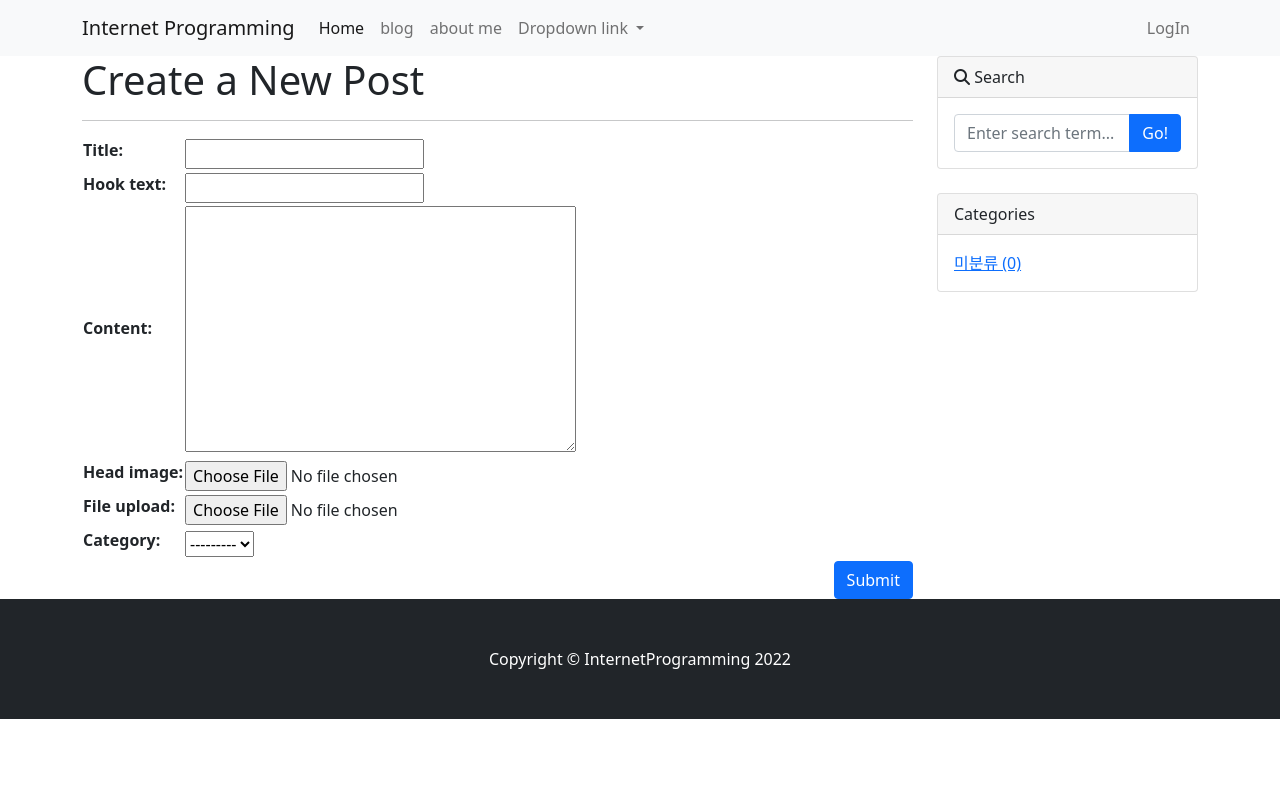
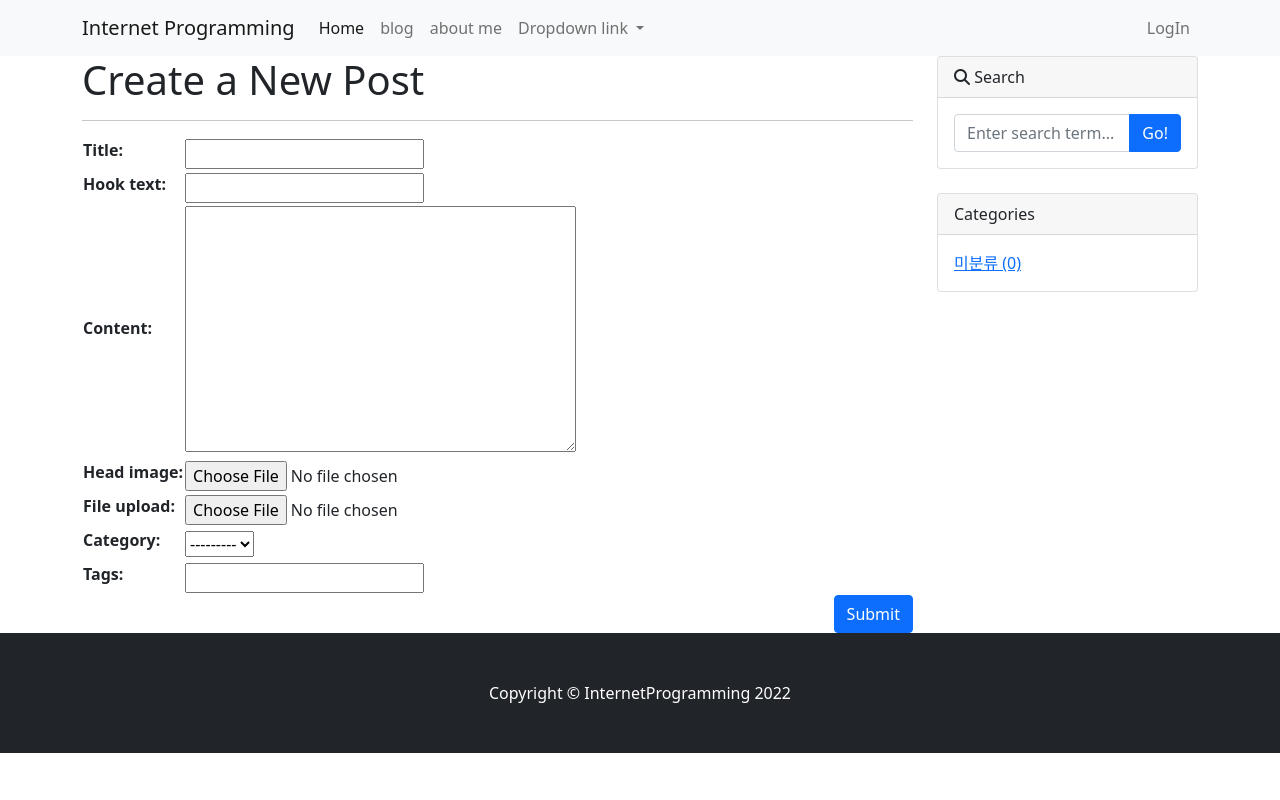
Before and after one commit to imddoy/Django22, a Django app: page /blog/create_post/ in a window 1280 px wide. Run offline with Django 4.2, Linux system fonts and the light colour scheme; the visitor is signed in with stand-in values (Sample User, id 1); data that the repository does not hold is empty; some libraries are stand-ins or nearby versions.

Commit message:
태그 선택란 추가하기

```diff
--- a/blog/templates/blog/post_detail.html
+++ b/blog/templates/blog/post_detail.html
@@ -16,7 +16,7 @@
             <div class="text-muted fst-italic mb-2">Posted on {{post.created_at | date:"Y-m-d h:m:s" }} by {{post.author | upper}}</div>
             <!-- Post categories-->
             {% if post.category %}
-            <a class="badge bg-secondary text-decoration-none link-light" href="/blog/{{post.category.get_absolute_url}}">
+            <a class="badge bg-secondary text-decoration-none link-light" href="{{post.category.get_absolute_url}}">
                 {{post.category}}</a>
             {% else %}
             <a class="badge bg-secondary text-decoration-none link-light" href="/blog/category/no_category/">미분류</a>
--- a/blog/templates/blog/post_form.html
+++ b/blog/templates/blog/post_form.html
@@ -11,6 +11,12 @@
         {% csrf_token %}
         <table>
             {{form}}
+            <tr>
+                <th><label for="id_tags">Tags:</label></th>
+                <td>
+                    <input id="id_tags" type="text" name="tags_str">
+                </td>
+            </tr>
         </table>
         <button type="submit" class="btn btn-primary float-right">Submit</button>
     </form>
--- a/blog/templates/blog/post_update_form.html
+++ b/blog/templates/blog/post_update_form.html
@@ -11,6 +11,12 @@
         {% csrf_token %}
         <table>
             {{form}}
+            <tr>
+                <th><label for="id_tags">Tags:</label></th>
+                <td>
+                    <input id="id_tags" type="text" name="tags_str" value="{{tags_str_default}}">
+                </td>
+            </tr>
         </table>
         <button type="submit" class="btn btn-primary float-right">Submit</button>
     </form>
--- a/blog/views.py
+++ b/blog/views.py
@@ -3,11 +3,12 @@ from .models import Post, Category, Tag
 from django.views.generic import ListView, DetailView, CreateView, UpdateView
 from django.contrib.auth.mixins import LoginRequiredMixin, UserPassesTestMixin
 from django.core.exceptions import PermissionDenied
+from django.utils.text import slugify
 
 # Create your views here.
 class PostUpdate(LoginRequiredMixin, UpdateView):
     model = Post
-    fields = ['title', 'hook_text', 'content', 'head_image', 'file_upload', 'category', 'tags']
+    fields = ['title', 'hook_text', 'content', 'head_image', 'file_upload', 'category']
     template_name = 'blog/post_update_form.html'
 
     def dispatch(self, request, *args, **kwargs):
@@ -16,8 +17,30 @@ class PostUpdate(LoginRequiredMixin, UpdateView):
         else:
             raise PermissionDenied
 
+    def form_valid(self, form):
+        response = super(PostUpdate,self).form_valid(form)
+        self.object.tags.clear()
+        tags_str = self.request.POST.get('tags_str')
+        if tags_str:
+            tags_str = tags_str.strip()  # 맨 앞뒤 공백 제거
+            tags_str = tags_str.replace(',', ';')  # ,를 ;로 변경
+            tag_list = tags_str.split(';')
+            for t in tag_list:
+                t = t.strip()
+                tag, is_tag_created = Tag.objects.get_or_create(name=t)
+                if is_tag_created:
+                    tag.slug = slugify(t, allow_unicode=True)
+                    tag.save()
+                self.object.tags.add(tag)
+        return response
+
     def get_context_data(self, *, object_list=None, **kwargs):
         context = super(PostUpdate, self).get_context_data()
+        if self.object.tags.exists:
+            tag_str_list = list()
+            for t in self.object.tags.all():
+                tag_str_list.append(t.name)
+            context['tags_str_default'] = ';'.join(tag_str_list)
         context['categories'] = Category.objects.all()
         context['no_category_post_count'] = Post.objects.filter(category=None).count()
         return context
@@ -34,7 +57,20 @@ class PostCreate(UserPassesTestMixin, LoginRequiredMixin, CreateView):
         current_user = self.request.user
         if current_user.is_authenticated and (current_user.is_superuser or current_user.is_staff):
             form.instance.author = current_user
-            return super(PostCreate, self).form_valid(form)
+            response = super(PostCreate, self).form_valid(form)
+            tags_str = self.request.POST.get('tags_str')
+            if tags_str:
+                tags_str = tags_str.strip() #맨 앞뒤 공백 제거
+                tags_str = tags_str.replace(',',';') #,를 ;로 변경
+                tag_list = tags_str.split(';')
+                for t in tag_list:
+                    t = t.strip()
+                    tag, is_tag_created = Tag.objects.get_or_create(name=t)
+                    if is_tag_created:
+                        tag.slug = slugify(t, allow_unicode=True)
+                        tag.save()
+                    self.object.tags.add(tag)
+            return response
         else:
             return redirect('/blog/')
 
```
